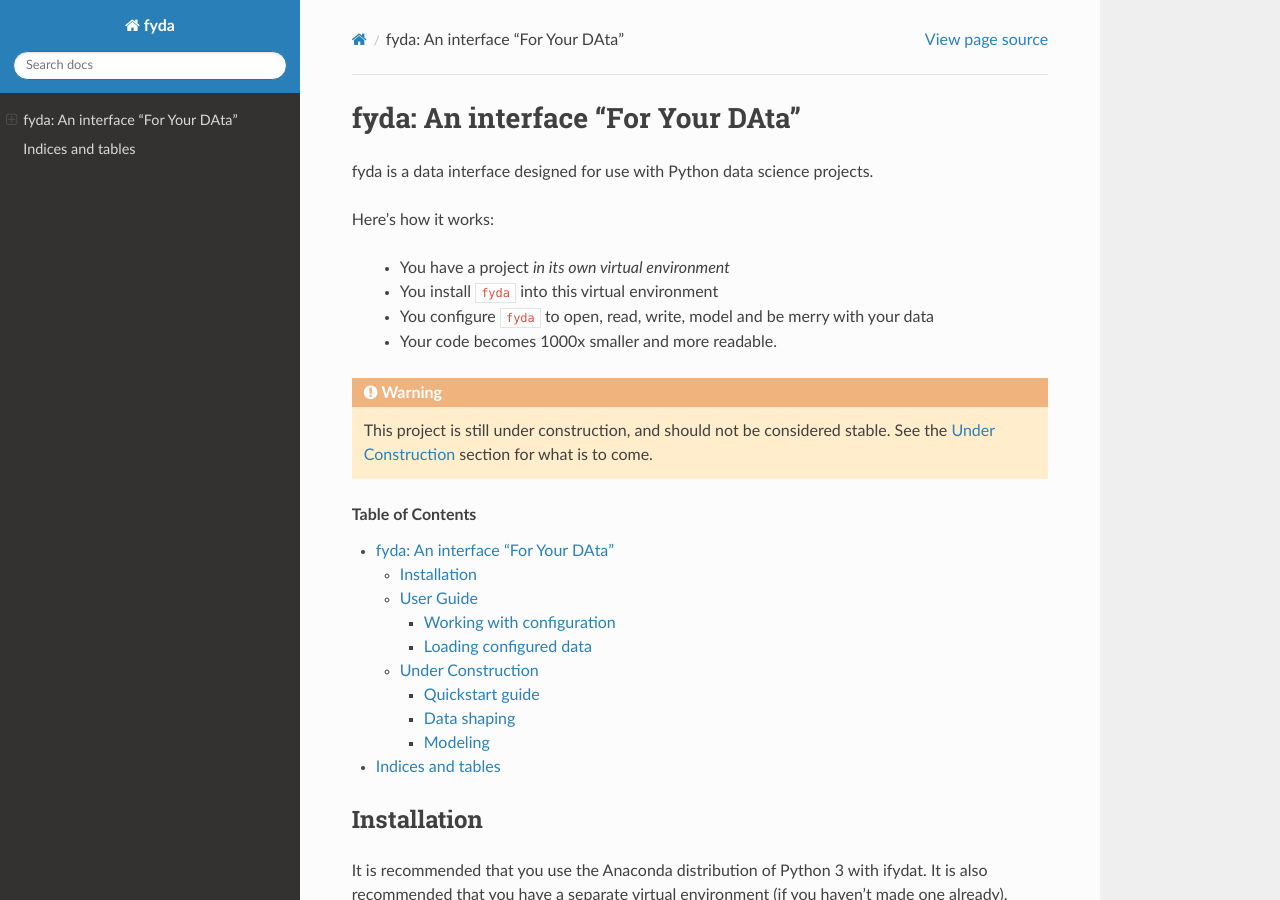
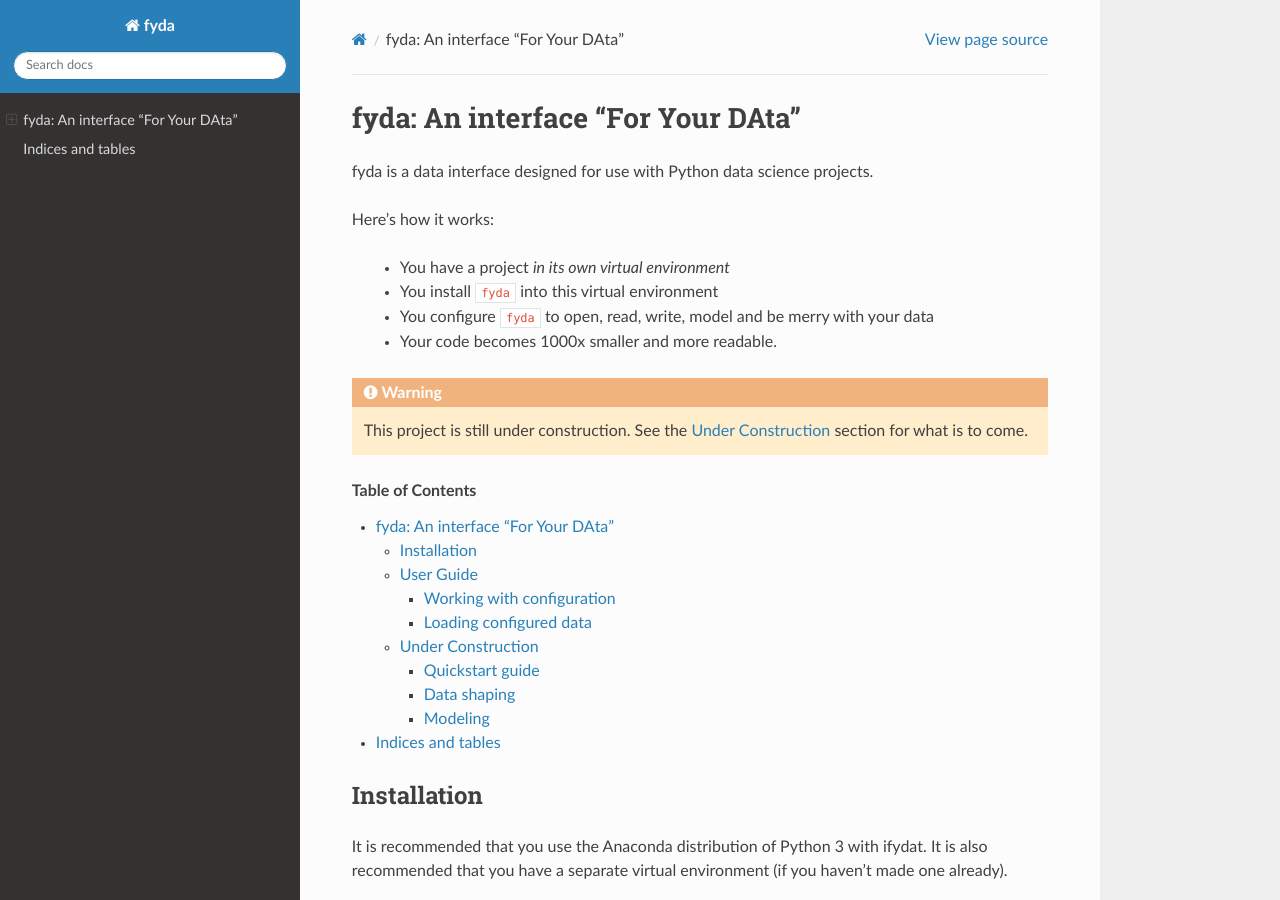
Before and after one commit to renzmann/fyda, a Sphinx documentation site: the page built from doc/index.rst, in a window 1280 px wide and 900 px high. Built offline with Sphinx 7.4.7 and the Read the Docs theme 2.0.0, drawn with Linux system fonts in a browser that asks for light colours.

Commit message:
update doc

```diff
--- a/doc/conf.py
+++ b/doc/conf.py
@@ -100,8 +100,8 @@ html_static_path = ['_static']
 # default: ``['localtoc.html', 'relations.html', 'sourcelink.html',
 # 'searchbox.html']``.
 #
-html_sidebars = {'***': ['globaltoc.html', 'relations.html',
-                         'sourcelink.html', 'searchbox.html']}
+# html_sidebars = {'***': ['globaltoc.html', 'relations.html',
+#                          'sourcelink.html', 'searchbox.html']}
 
 
 # -- Options for HTMLHelp output ---------------------------------------------
--- a/doc/index.rst
+++ b/doc/index.rst
@@ -19,8 +19,8 @@ Here's how it works:
    * Your code becomes 1000x smaller and more readable.
 
 .. warning::
-   This project is still under construction, and should not be considered
-   stable. See the :ref:`under-construction` section for what is to come.
+   This project is still under construction.
+   See the :ref:`under-construction` section for what is to come.
 
 
 .. contents:: Table of Contents
```
